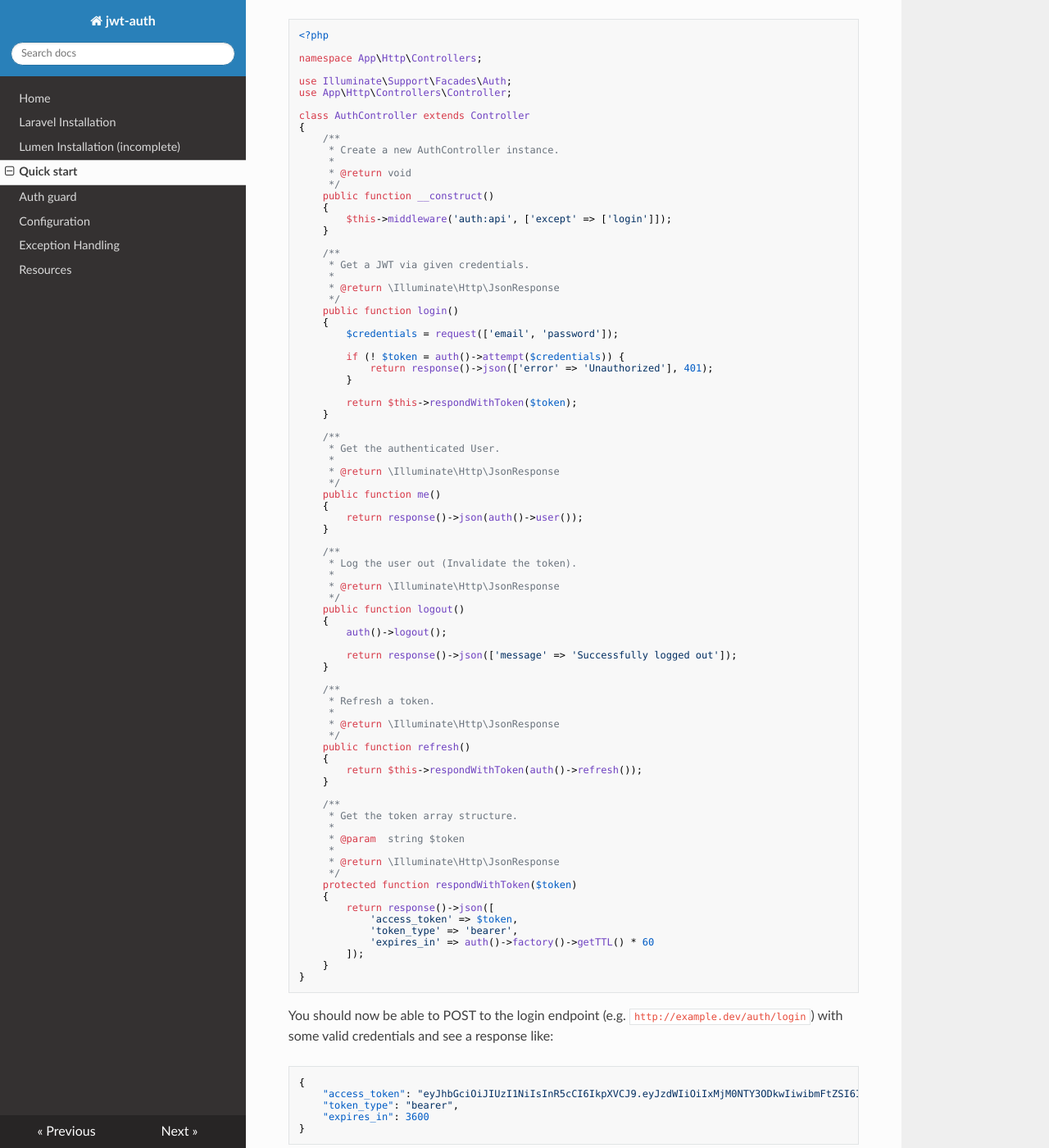
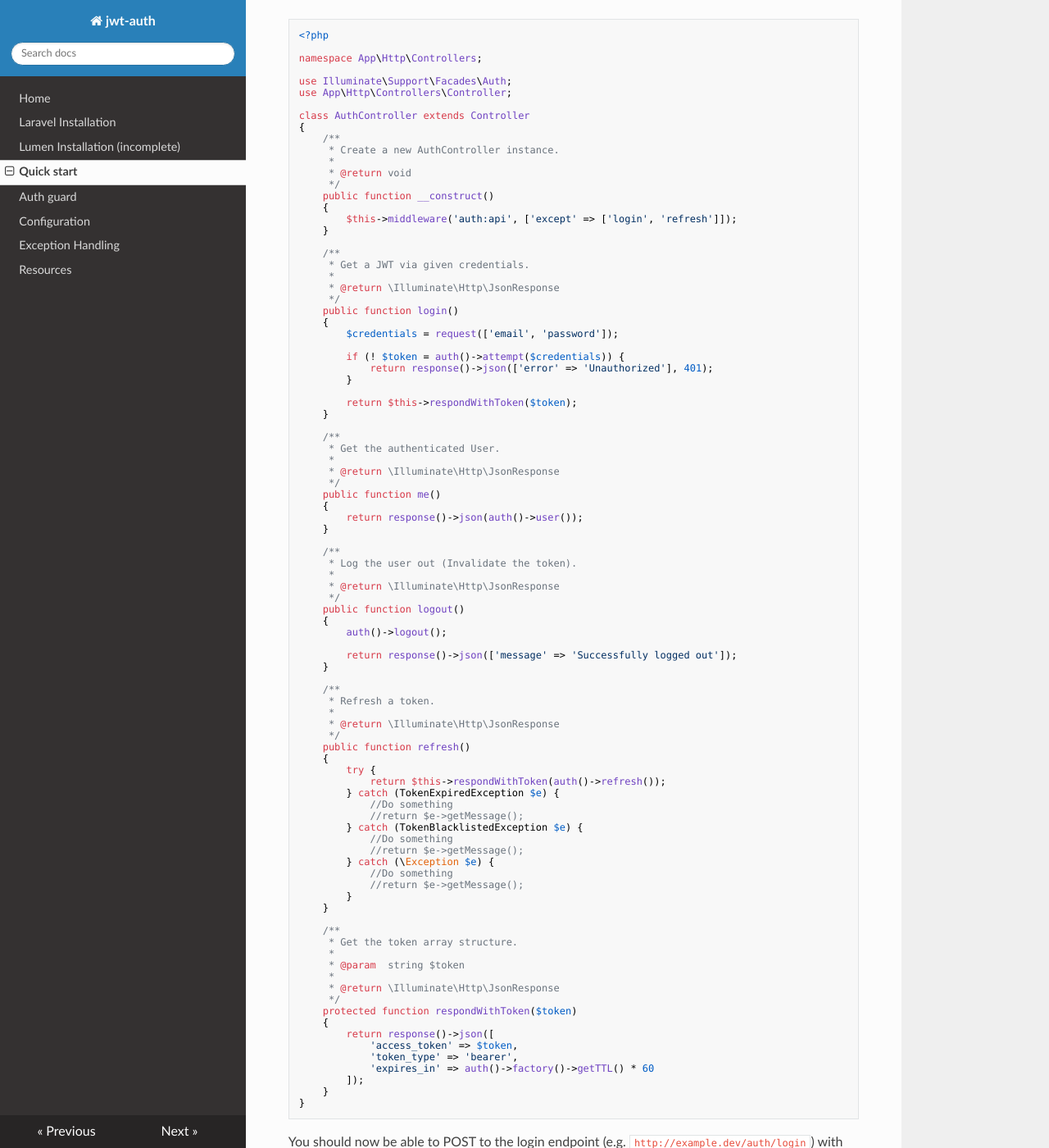
Before and after one commit to tymondesigns/jwt-auth, an MkDocs documentation site: the page built from docs/quick-start.md, in a window 1280 px wide and 1400 px high, scrolled down 1978 px. Shown: the whole window at 82% size. Built offline with MkDocs 1.6.1, drawn with Linux system fonts in a browser that asks for light colours; nearby versions of some CDN libraries; old or Windows-style settings are respelled for this version of MkDocs.

Commit message:
The right way about refresh token.

```diff
--- a/docs/quick-start.md
+++ b/docs/quick-start.md
@@ -123,7 +123,7 @@ class AuthController extends Controller
      */
     public function __construct()
     {
-        $this->middleware('auth:api', ['except' => ['login']]);
+        $this->middleware('auth:api', ['except' => ['login', 'refresh']]);
     }
 
     /**
@@ -171,7 +171,18 @@ class AuthController extends Controller
      */
     public function refresh()
     {
-        return $this->respondWithToken(auth()->refresh());
+        try {
+            return $this->respondWithToken(auth()->refresh());
+        } catch (TokenExpiredException $e) {
+            //Do something
+            //return $e->getMessage();
+        } catch (TokenBlacklistedException $e) {
+            //Do something
+            //return $e->getMessage();
+        } catch (\Exception $e) {
+            //Do something
+            //return $e->getMessage();
+        }
     }
 
     /**
```
